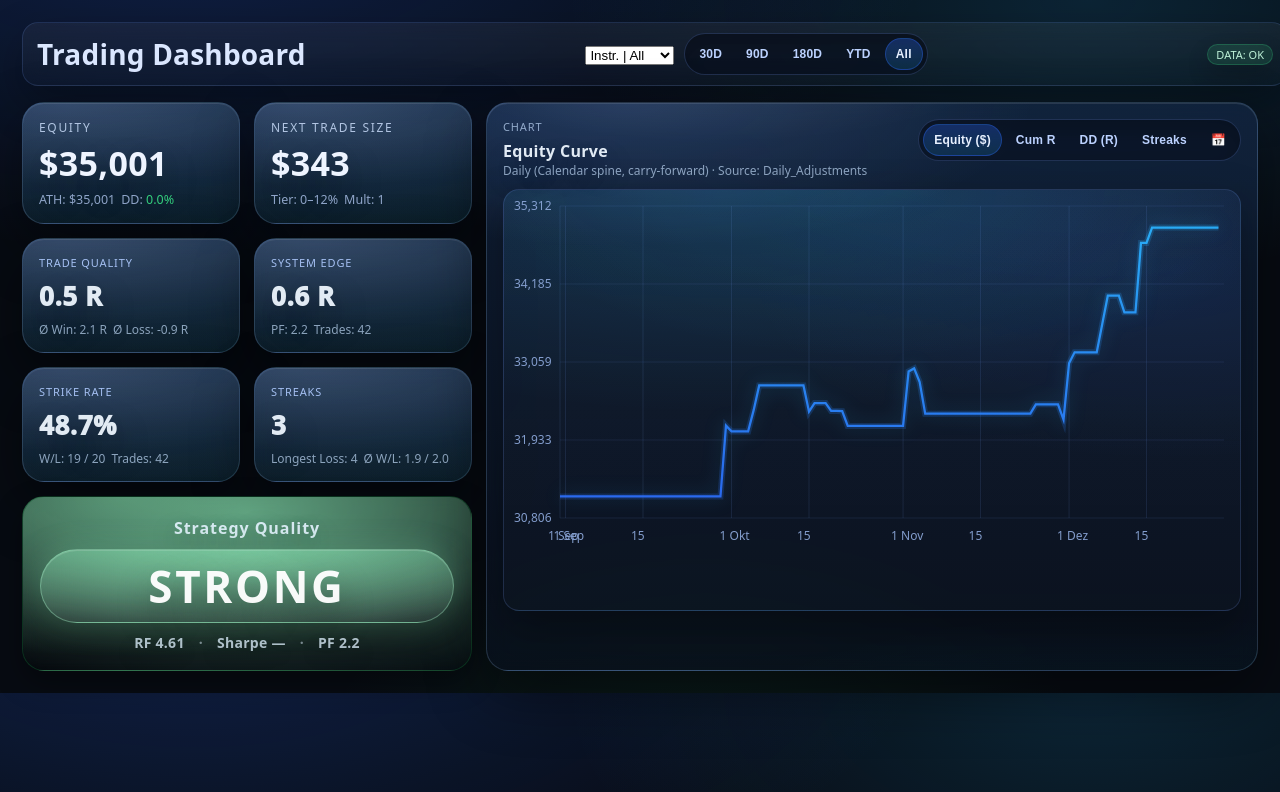
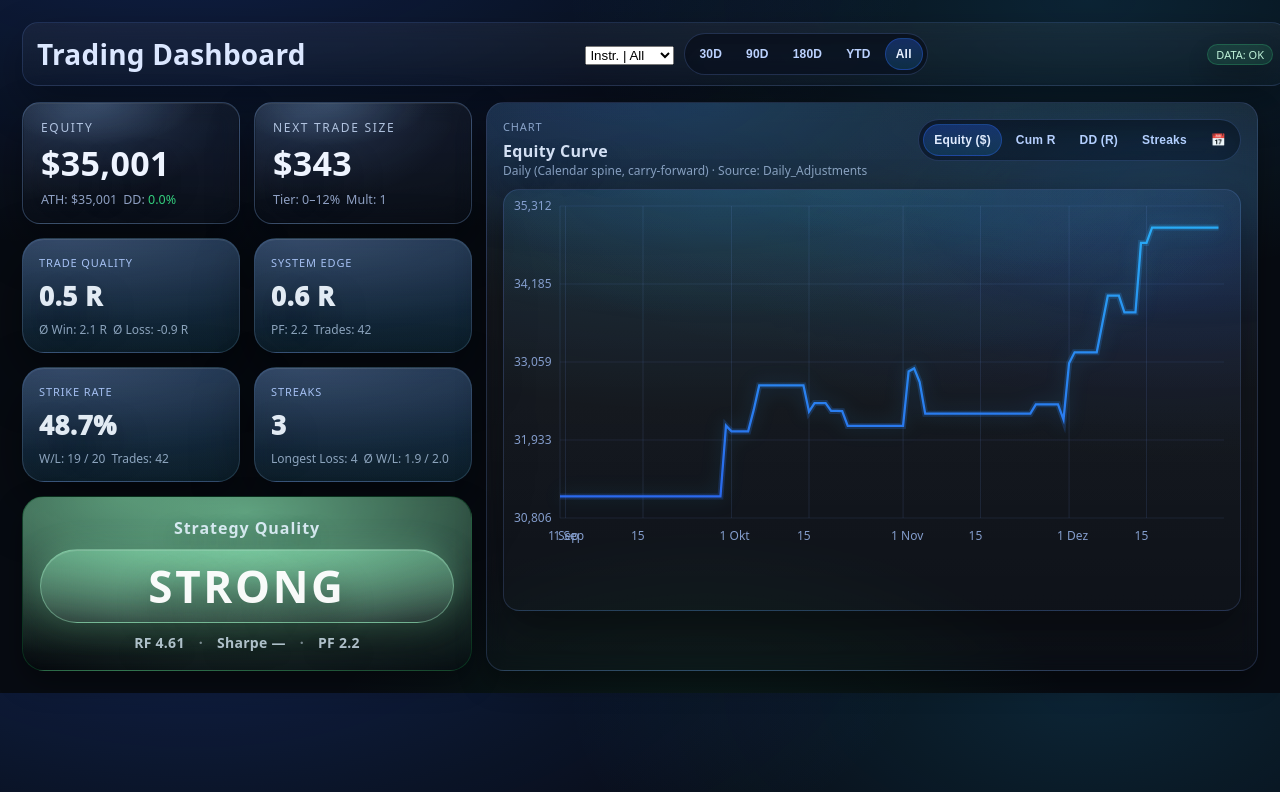
Before and after one commit to ontheedge-1/trading, a plain HTML site: page index.html in a window 1280 px wide. Drawn offline with Linux system fonts and the light colour scheme.

Commit message:
Update index.html

```diff
--- a/index.html
+++ b/index.html
@@ -701,7 +701,7 @@ background: var(--cardGrad);
 
 
     /* === KPI Cards: premium upgrade (no layout/JS changes) === */
-    .card:not(#scoreCard){
+    .kpiGrid .card:not(.kpi-premium){
       border-radius: 22px;
       padding: 16px 16px 14px;
       border: 1px solid rgba(160,205,255,.18);
@@ -713,7 +713,7 @@ background: var(--cardGrad);
         inset 0 1px 0 rgba(255,255,255,.10),
         0 22px 60px rgba(0,0,0,.42);
     }
-    .card:not(#scoreCard)::before{
+    .kpiGrid .card:not(.kpi-premium)::before{
       content:"";
       position:absolute; inset:-1px;
       border-radius: inherit;
@@ -730,7 +730,7 @@ background: var(--cardGrad);
       pointer-events:none;
       opacity:.75;
     }
-    .card:not(#scoreCard)::after{
+    .kpiGrid .card:not(.kpi-premium)::after{
       content:"";
       position:absolute; inset:0;
       border-radius: inherit;
@@ -739,8 +739,8 @@ background: var(--cardGrad);
       pointer-events:none;
       opacity:.9;
     }
-    /* no bouncy/hover movement */
-    .card:hover{ transform: none !important; }
+    /* no bouncy/hover movement (KPIs only) */
+    .kpiGrid .card:hover{ transform: none !important; }
 
     /* typography hierarchy */
     .k{
@@ -772,7 +772,7 @@ background: var(--cardGrad);
 
 
 /* ===== Phase 2 – Premium KPI Cards (Equity + Next Trade Size only) ===== */
-.card.kpi-premium{
+.kpiGrid .card.kpi-premium{
   --iceA: rgba(120,170,255,.55);
   --iceB: rgba(120,170,255,.18);
   background:
@@ -786,7 +786,7 @@ background: var(--cardGrad);
   padding: 16px 18px 14px 18px;
 }
 
-.card.kpi-premium:before{
+.kpiGrid .card.kpi-premium:before{
   content:"";
   position:absolute;
   inset:-1px;
@@ -797,7 +797,7 @@ background: var(--cardGrad);
   mix-blend-mode: screen;
 }
 
-.card.kpi-premium .k{
+.kpiGrid .card.kpi-premium .k{
   font-size: 12px;
   letter-spacing: .14em;
   text-transform: uppercase;
@@ -805,7 +805,7 @@ background: var(--cardGrad);
   margin-bottom: 10px;
 }
 
-.card.kpi-premium .v{
+.kpiGrid .card.kpi-premium .v{
   font-size: 34px;
   font-weight: 900;
   letter-spacing: .01em;
@@ -814,14 +814,14 @@ background: var(--cardGrad);
   font-variant-numeric: tabular-nums;
 }
 
-.card.kpi-premium .sub{
+.kpiGrid .card.kpi-premium .sub{
   margin-top: 10px !important;
   font-size: 12.5px;
   color: rgba(190,212,255,.74);
   line-height: 1.35;
 }
 
-.card.kpi-premium .sub span{
+.kpiGrid .card.kpi-premium .sub span{
   font-variant-numeric: tabular-nums;
 }
 
```
